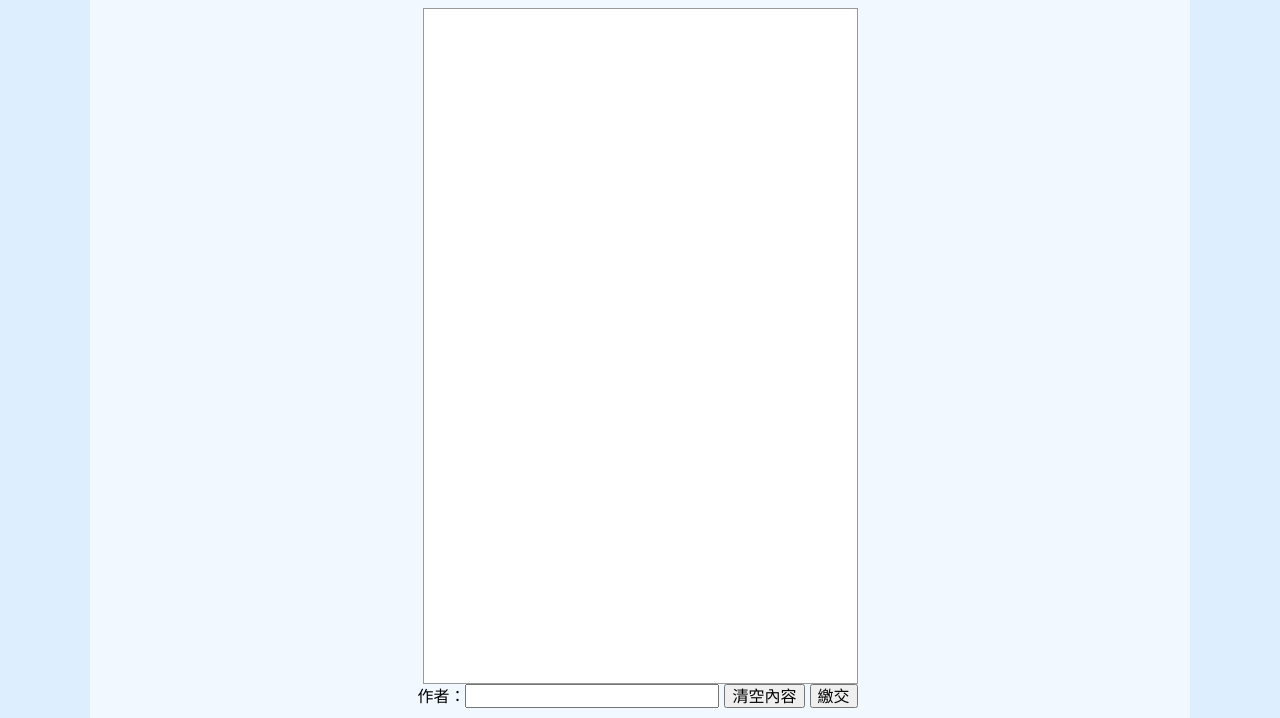
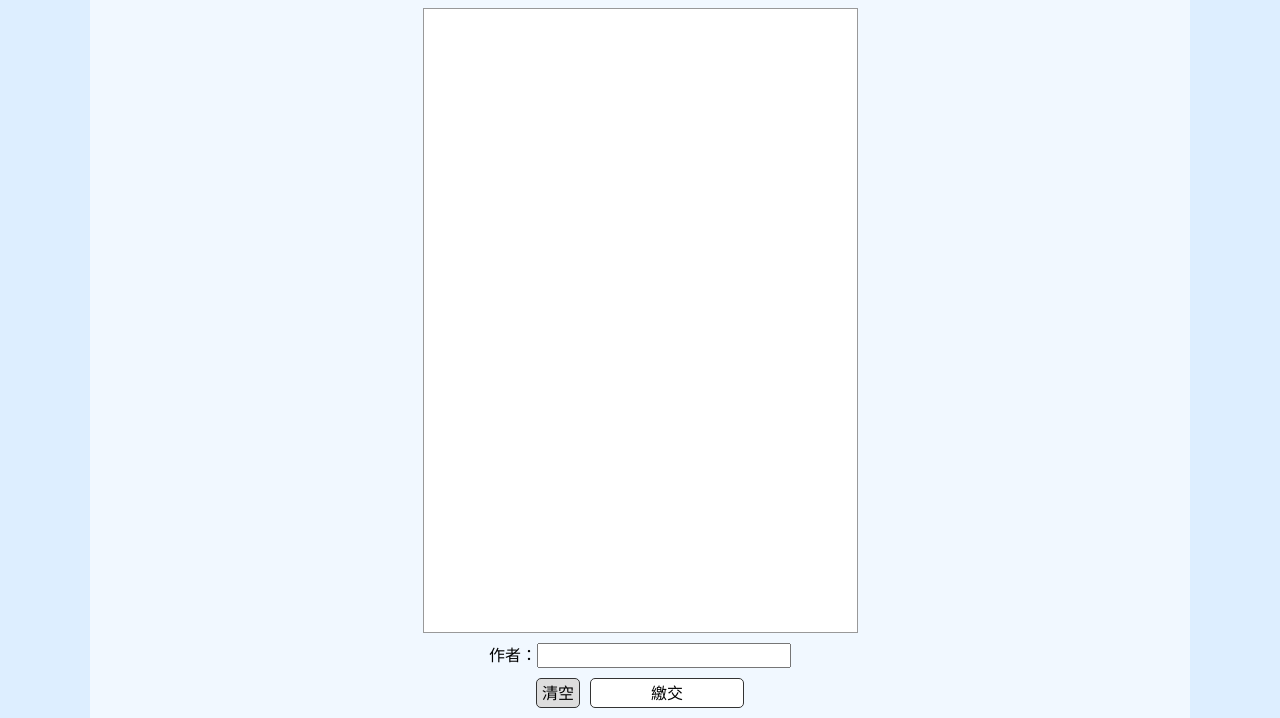
Before and after one commit to ssk7833/WritingCheck, a plain HTML site: page index.html in a window 1280 px wide. Shown: the part 82-800 px from the top of the page. Drawn offline with nearby package versions, Linux system fonts and the light colour scheme; a web font is replaced by a local one.

Commit message:
Update button layout

```diff
--- a/index.html
+++ b/index.html
@@ -1 +1 @@
-<!DOCTYPE html><html lang="zh-TW" prefix="og: http://ogp.me/ns#"><head><meta charset="utf-8"><meta name="robots" content="all,follow"><meta name="googlebot" content="index,follow,snippet,archive"><meta name="viewport" content="width=device-width,initial-scale=1"><link rel="canonical" href="https://ssk7833.github.io/WritingCheck/"><title>每日作業</title><link rel="icon" href="https://ssk7833.github.io/blog/favicon.png"><link rel="stylesheet" href="./main.min.css"></head><body><div class="container"><header><h1>每日作業</h1></header><main class="content"><div class="textInput"><textarea class="textInputArea"></textarea><span class="bottom">作者：<input class="author" type="text"><input class="clear" type="button" value="清空內容"><input class="submit" type="submit" value="繳交"></span></div></main><footer><div><span>字數統計：</span><span class="textStatistics"></span></div></footer></div><script src="https://ajax.googleapis.com/ajax/libs/jquery/3.4.0/jquery.min.js"></script><script src="./main.min.js"></script><script async src="https://www.googletagmanager.com/gtag/js?id=UA-64338617-2"></script><script>window.dataLayer = window.dataLayer || []; function gtag(){dataLayer.push(arguments);} gtag('js', new Date()); gtag('config', 'UA-64338617-2');</script></body></html>
+<!DOCTYPE html><html lang="zh-TW" prefix="og: http://ogp.me/ns#"><head><meta charset="utf-8"><meta name="robots" content="all,follow"><meta name="googlebot" content="index,follow,snippet,archive"><meta name="viewport" content="width=device-width,initial-scale=1"><link rel="canonical" href="https://ssk7833.github.io/WritingCheck/"><title>每日作業</title><link rel="icon" href="https://ssk7833.github.io/blog/favicon.png"><link rel="stylesheet" href="./main.min.css"></head><body><div class="container"><header><h1>每日作業</h1></header><main class="content"><div class="textInput"><textarea class="textInputArea"></textarea><span class="bottom">作者：<input class="author" type="text"></span><div class="action"><div class="clear">清空</div><div class="submit">繳交</div></div></div></main><footer><div><span>字數統計：</span><span class="textStatistics"></span></div></footer></div><script src="https://ajax.googleapis.com/ajax/libs/jquery/3.4.0/jquery.min.js"></script><script src="./main.min.js"></script><script async src="https://www.googletagmanager.com/gtag/js?id=UA-64338617-2"></script><script>window.dataLayer = window.dataLayer || []; function gtag(){dataLayer.push(arguments);} gtag('js', new Date()); gtag('config', 'UA-64338617-2');</script></body></html>
```
Also changed, not shown: main.min.css, main.min.js.
